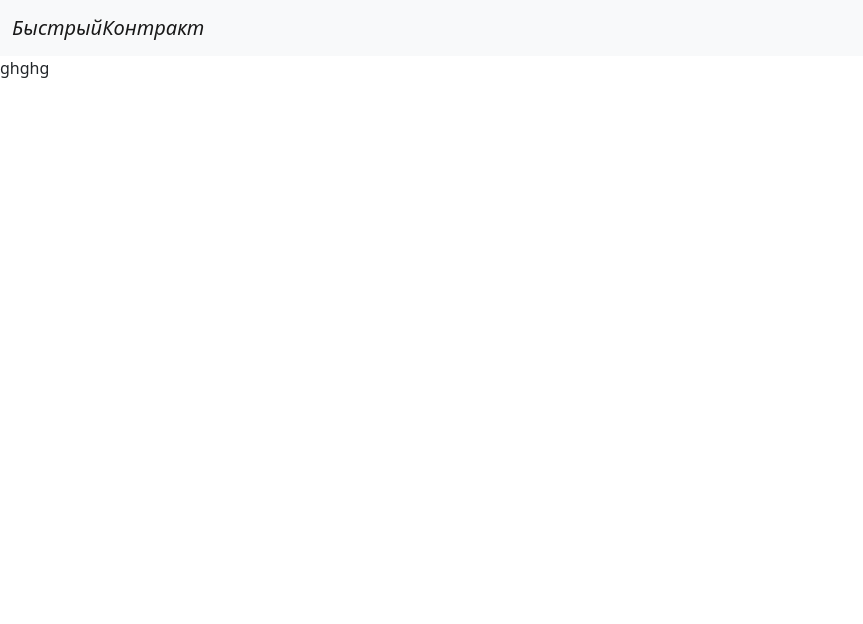
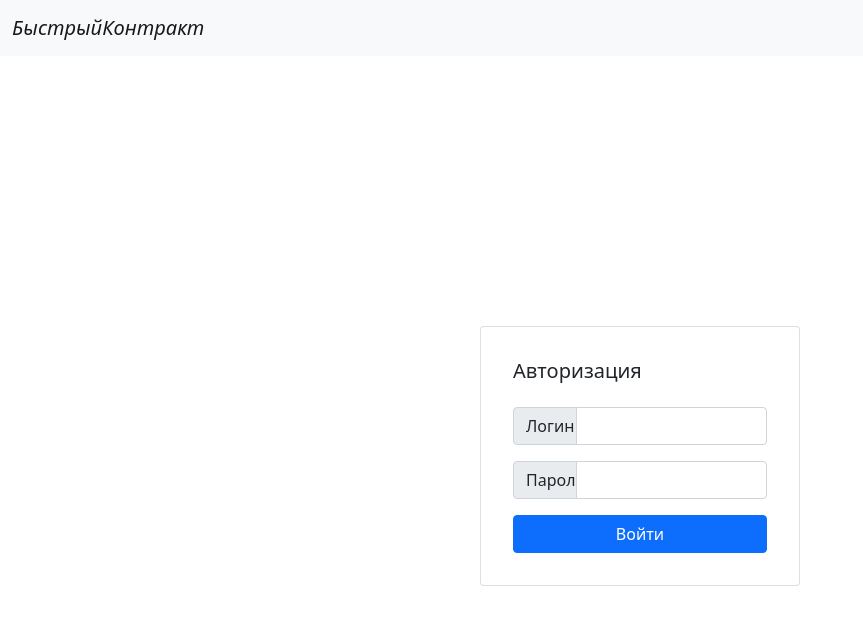
Before and after one commit to Chak-Chak/hackathon2022-WEB, a React (Create React App) app: page / in a window 1280 px wide. Shown: the top 624 px of the page, without its empty margins (0-863 px from the left). Built offline with nearby package versions, Linux system fonts and the light colour scheme.

Commit message:
Updated auth page

```diff
--- a/src/Pages/AuthPage.js
+++ b/src/Pages/AuthPage.js
@@ -4,8 +4,23 @@ import {connect} from "react-redux";
 
 const AuthPageLayout = ({}) => {
     return (
-        <div>
-            ghghg
+        <div className="d-flex justify-content-center align-items-center w-100" style={{height: window.innerHeight}}>
+            <div className="card w-25 p-3">
+                <div className="card-body">
+                    <h5 className="card-title">Авторизация</h5>
+                    <div className="input-group mt-4">
+                        <span className="input-group-text w-25">Логин</span>
+                        <input type="text" aria-label="First name" className="form-control"/>
+                    </div>
+                    <div className="input-group mt-3 mb-3">
+                        <span className="input-group-text w-25">Пароль</span>
+                        <input type="password" aria-label="First name" className="form-control"/>
+                    </div>
+                    <button className="btn btn-primary w-100">
+                        Войти
+                    </button>
+                </div>
+            </div>
         </div>
     )
 };
--- /dev/null
+++ b/src/Pages/styles.css
@@ -0,0 +1,3 @@
+.container {
+
+}
```
Also changed, not shown: 1 other file (tests, documents, lock files or other folders).
